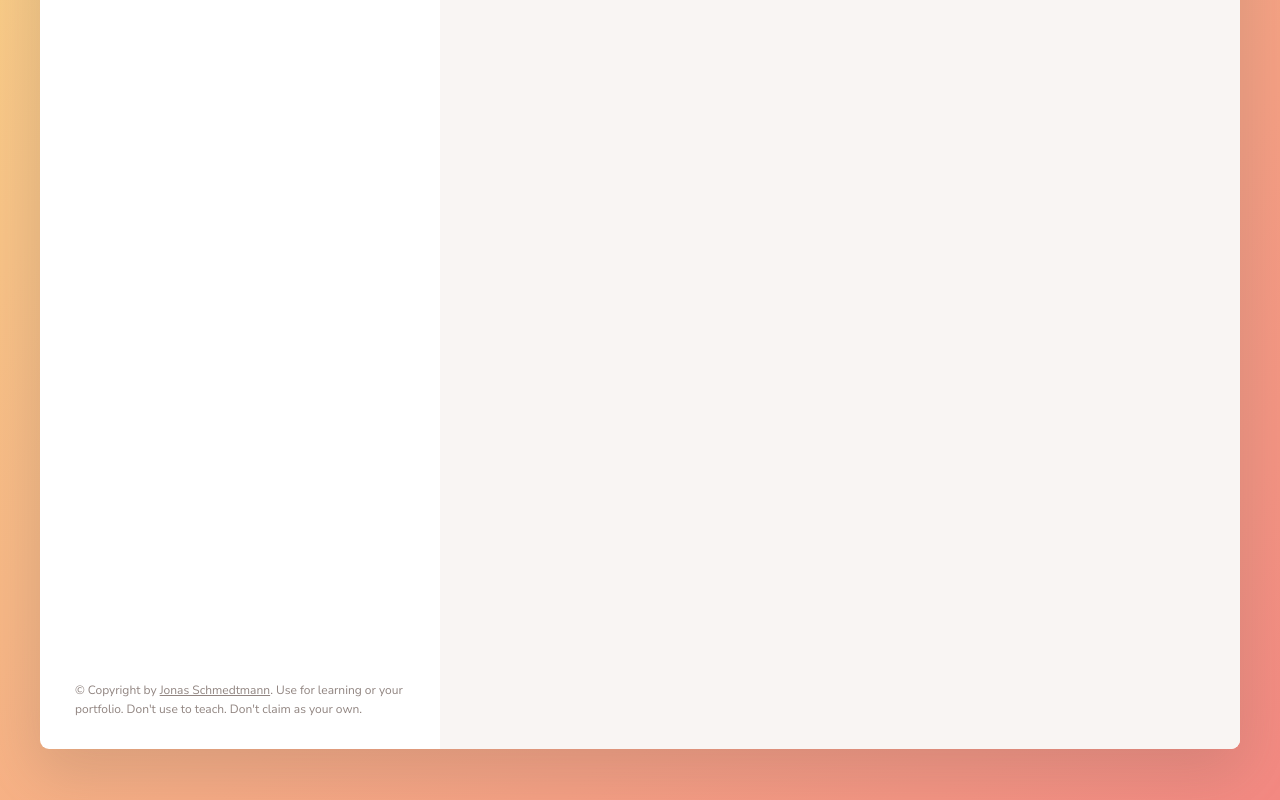
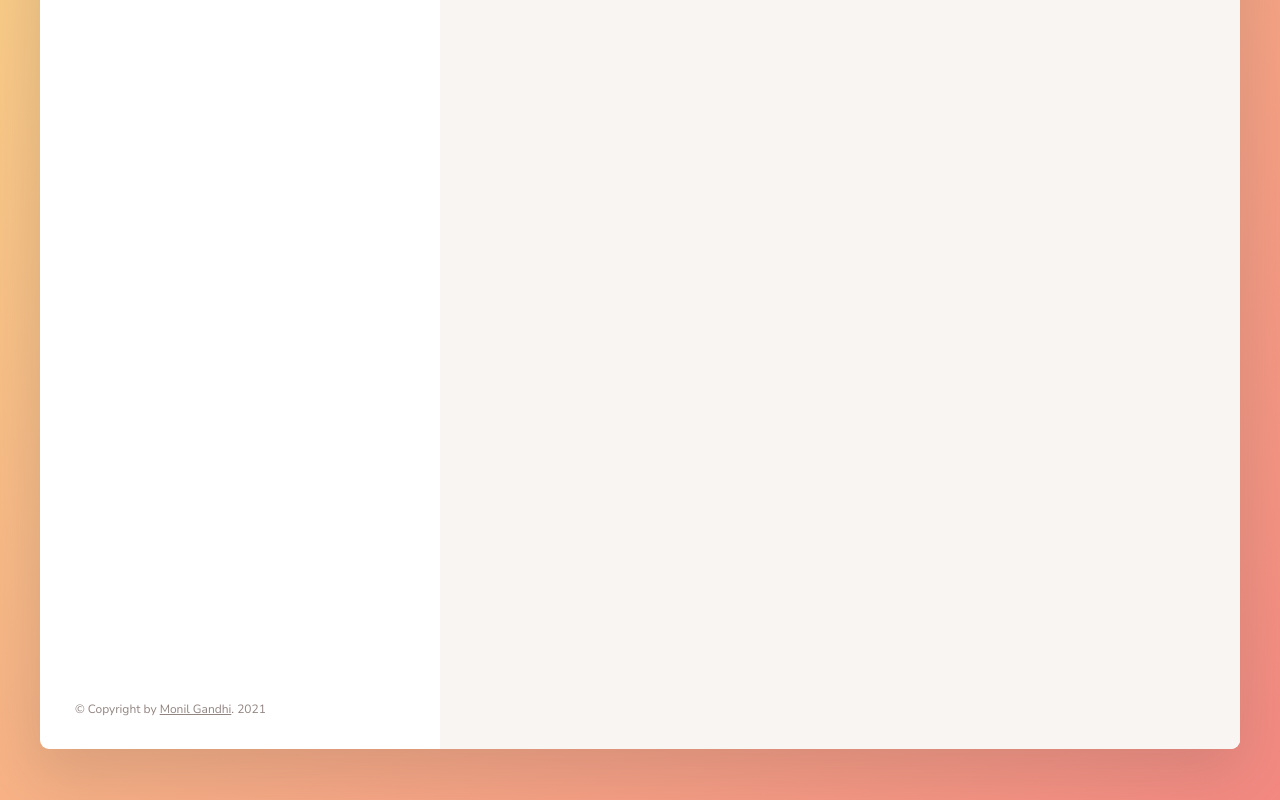
Before and after one commit to Monil-007/GoFoodie_App, a website built with Parcel: page index.html in a window 1280 px wide. Shown: the part 472-1272 px from the top of the page. Built offline with nearby package versions, Linux system fonts and the light colour scheme.

Commit message:
more changes updated

```diff
--- a/index.html
+++ b/index.html
@@ -126,10 +126,9 @@
           <a
             class="twitter-link"
             target="_blank"
-            href="https://twitter.com/jonasschmedtman"
-            >Jonas Schmedtmann</a
-          >. Use for learning or your portfolio. Don't use to teach. Don't claim
-          as your own.
+            href="https://twitter.com/MonilGandhi12"
+            >Monil Gandhi</a
+          >. 2021
         </p>
       </div>
 
```
